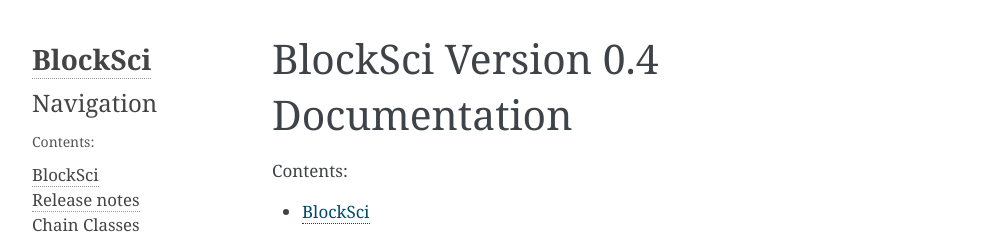
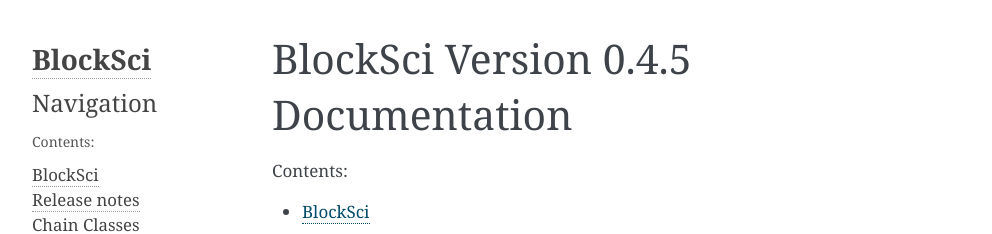
Before and after one commit to citp/BlockSci, a Sphinx documentation site: the page built from docs/index.rst, in a window 1280 px wide. Shown: the top 234 px of the page, without its empty margins (148-1140 px from the left). Built offline with Sphinx 7.4.7, drawn with Linux system fonts in a browser that asks for light colours.

Commit message:
Bump documentation version numbers

```diff
--- a/docs/conf.py
+++ b/docs/conf.py
@@ -64,9 +64,9 @@
 # built documents.
 #
 # The short X.Y version.
-version = '0.4'
+version = '0.4.5'
 # The full version, including alpha/beta/rc tags.
-release = '0.4'
+release = '0.4.5'
 
 # The language for content autogenerated by Sphinx. Refer to documentation
 # for a list of supported languages.
--- a/docs/index.rst
+++ b/docs/index.rst
@@ -3,7 +3,7 @@
    You can adapt this file completely to your liking, but it should at least
    contain the root `toctree` directive.
 
-BlockSci Version 0.4 Documentation
+BlockSci Version 0.4.5 Documentation
 ====================================
 
 .. toctree::
```
